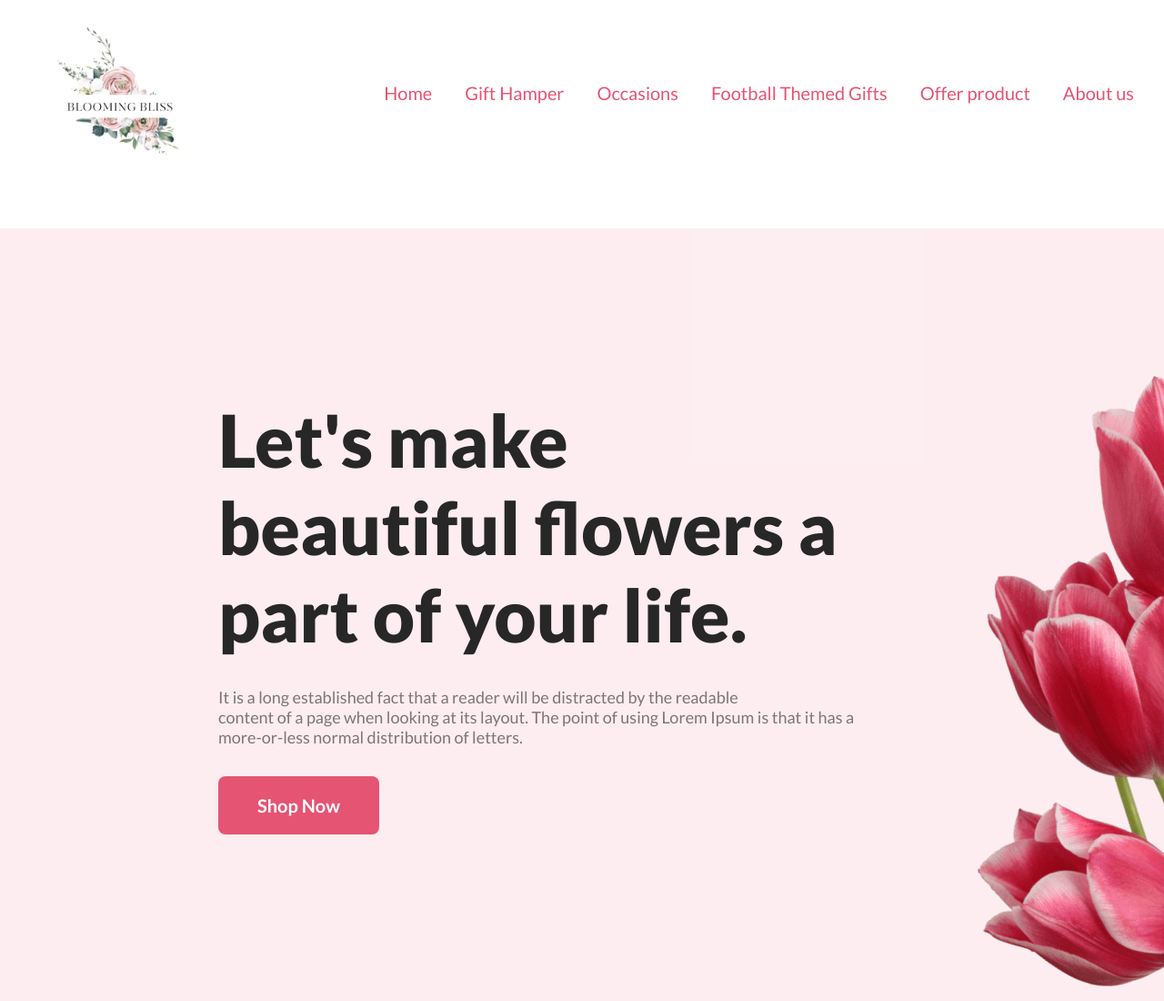
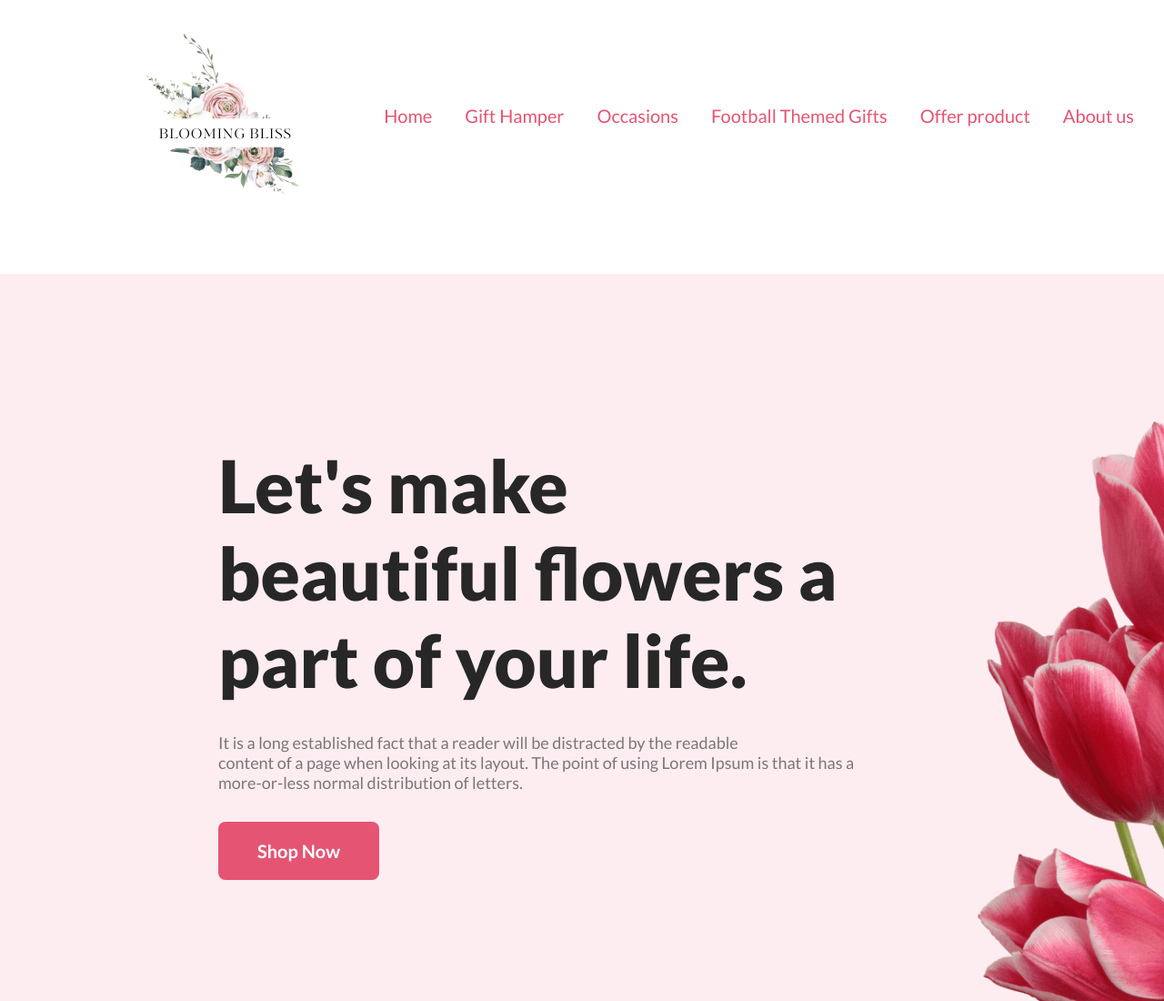
Before and after one commit to ananto55/Assignment-1-flower-shop-final, a plain HTML site: page index.html in a window 1280 px wide. Shown: the top 1100 px of the page at 91% size. Drawn offline with Linux system fonts and the light colour scheme.

Commit message:
bug fix and visually improve

```diff
--- a/style/style.css
+++ b/style/style.css
@@ -10,8 +10,10 @@ body {
 /* ................................ */
 
 .logo>img {
-    height: 200px;
-    margin-left: 30px;
+    height: 250px;
+    width: 250px;
+    margin-left: 120px;
+
 }
 
 nav li {
@@ -26,6 +28,7 @@ nav {
     display: flex;
     justify-content: space-between;
     align-items: center;
+
 }
 
 nav a {
```
